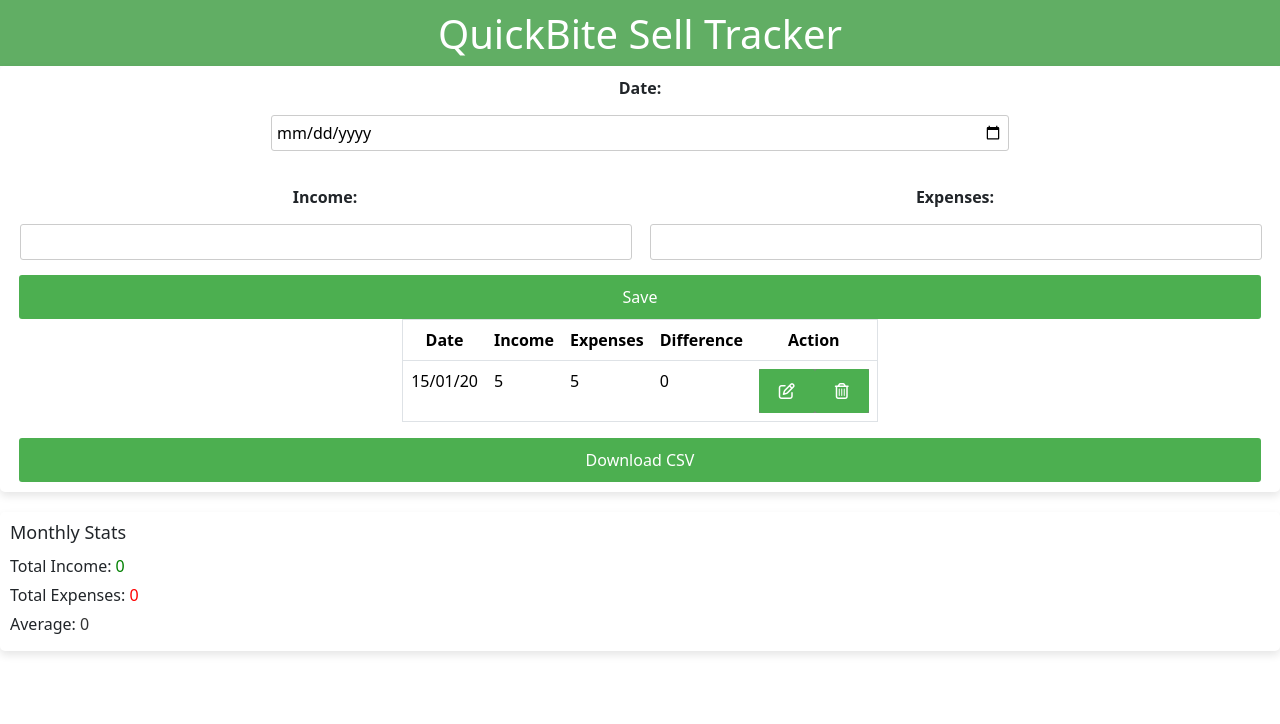
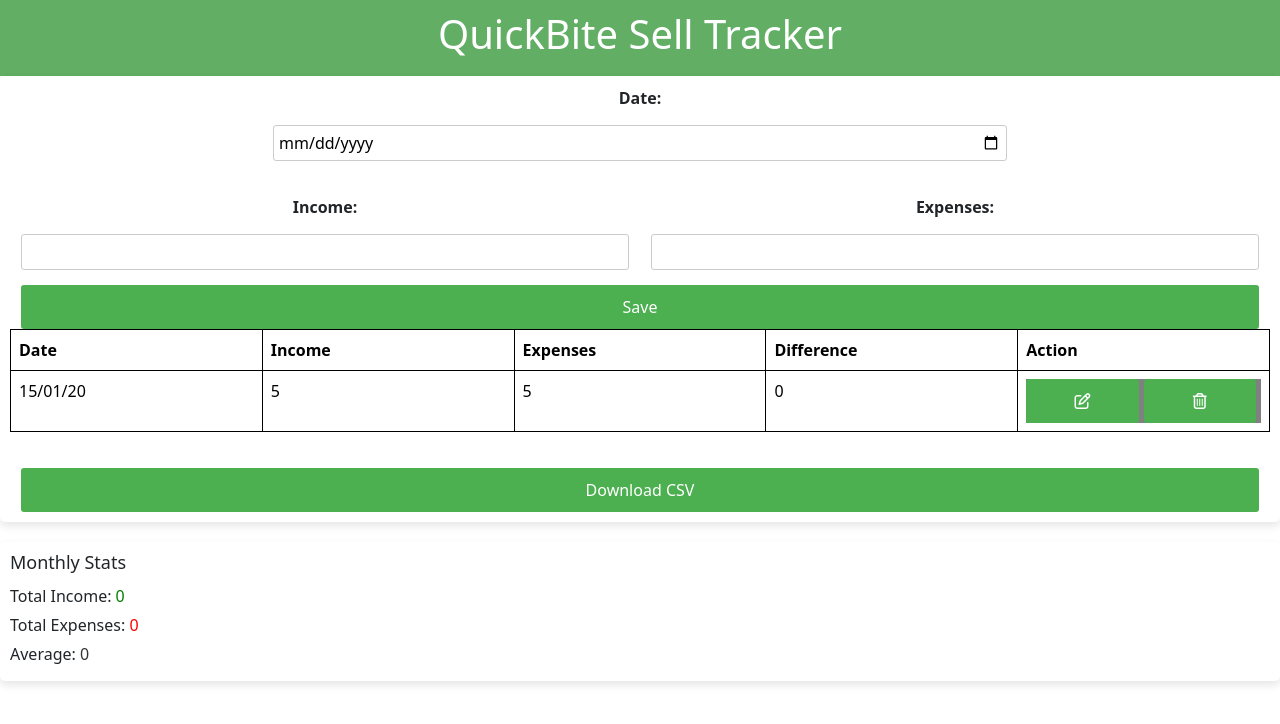
Before and after one commit to adityaparsad01/QuickBite, a plain HTML site: page index.html in a window 1280 px wide. Both pictures are taken after typing "2020-01-15", "5", "5" into the empty fields and a click on the button "Save". Drawn offline with nearby package versions, Linux system fonts and the light colour scheme.

Commit message:
modified:   index.css 	modified:   index.js

```diff
--- a/index.css
+++ b/index.css
@@ -14,7 +14,7 @@ button {
     padding: 5px;
     border: 1px solid #ccc;
     border-radius: 3px;
-    width: calc(100% - 18px); /* Adjusted width to account for padding and border */
+    width: calc(100% - 22px); /* Adjusted width to account for padding and border */
     box-sizing: border-box;
 }
 
@@ -28,7 +28,6 @@ button {
 
 button:hover {
     background-color: #45a049;
-
 }
 
 .negative {
@@ -37,14 +36,15 @@ button:hover {
 
 /* Modal-like input container */
 
-.title{
-    padding-top: 10px;
+.title {
+    padding: 10px;
     background-color: #45a049d8;
     color: white;
     display: flex;
     align-items: center;
     justify-content: center;
 }
+
 .inputs {
     display: flex;
     flex-direction: column;
@@ -52,9 +52,10 @@ button:hover {
     padding: 10px;
     border-radius: 5px;
     box-shadow: 0 4px 8px rgba(0, 0, 0, 0.1);
+    margin-bottom: 20px;
 }
 
-.entry{
+.entry {
     width: 100%;
     display: flex;
     flex-direction: row;
@@ -62,7 +63,7 @@ button:hover {
     margin-bottom: 5px;
 }
 
-.date-entry{
+.date-entry {
     width: 60%;
     display: flex;
     flex-direction: column;
@@ -70,21 +71,18 @@ button:hover {
     align-items: center;
 }
 
-.date-entry label{
+.date-entry label {
     font-weight: bold;
 }
-.income-entry{
-    width: 100%;
-    text-align: center;
-    font-weight: bold;
-}
-.expense-entry{
+
+.income-entry,
+.expense-entry {
     width: 100%;
     text-align: center;
     font-weight: bold;
 }
 
-.btn-container{
+.btn-container {
     background-color: gray;
     display: flex;
     flex-direction: row;
@@ -99,6 +97,7 @@ button:hover {
 .inputs input[type="date"],
 .inputs input[type="number"] {
     margin-bottom: 10px;
+    width: calc(100% - 22px); /* Adjusted width to account for padding and border */
 }
 
 .inputs button {
@@ -145,3 +144,24 @@ button:hover {
 .monthly-stats #average {
     color: #333;
 }
+
+/* Table styles */
+.table {
+    width: 100%;
+    border-collapse: collapse;
+}
+
+.table-container {
+    overflow-x: auto;
+    margin-bottom: 20px;
+}
+
+.table th, .table td {
+    border: 1px solid #000;
+    padding: 8px;
+    text-align: left;
+}
+
+.btn-container button {
+    margin-right: 5px;
+}
--- a/index.js
+++ b/index.js
@@ -83,7 +83,7 @@ const displayData = () => {
         // Sort the data by date in descending order
         expenseData.sort((a, b) => new Date(b.date) - new Date(a.date));
 
-        let tableHtml = `<div class='container table-container'><table class='table table-hover' width='100%' border='1'><thead><tr class="text-center"><th scope="col">Date</th><th scope="col">Income</th><th scope="col">Expenses</th><th scope="col">Difference</th><th scope="col">Action</th></tr></thead><tbody>`;
+        let tableHtml = `<div class='table-container'><table class='table table-hover' width='100%' style='table-layout: fixed;'><thead><tr class="text-center"><th scope="col">Date</th><th scope="col">Income</th><th scope="col">Expenses</th><th scope="col">Difference</th><th scope="col">Action</th></tr></thead><tbody>`;
 
         expenseData.forEach((entry, index) => {
             const difference = entry.income - entry.expenses;
```
